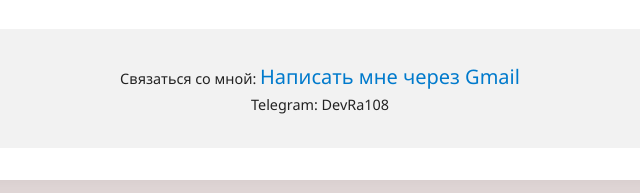
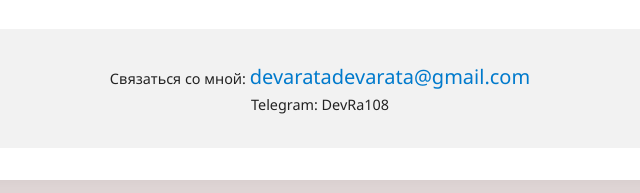
Before and after one commit to Devarata108/about_my, a plain HTML site: page index.html in a window 1280 px wide. Shown: the part 698-891 px from the top of the page, 320-960 px from the left. Drawn offline with Linux system fonts and the light colour scheme.

```diff
--- a/index.html
+++ b/index.html
@@ -37,7 +37,7 @@
                 Ищу удалённую работу. Буду рад сотрудничеству.</p>
         </section>
         <footer>
-<p>Связаться со мной: <a href="https://mail.google.com/mail/?view=cm&fs=1&to=devaratadevarata@gmail.com&su=Тема&body=Текст письма" target="_blank">Написать мне через Gmail</a></p>
+<p>Связаться со мной: <a href="https://mail.google.com/mail/?view=cm&fs=1&to=devaratadevarata@gmail.com&su=Тема&body=Текст письма" target="_blank">devaratadevarata@gmail.com</a></p>
 <p>Telegram: DevRa108</p>
     </main>
 </body>
```
